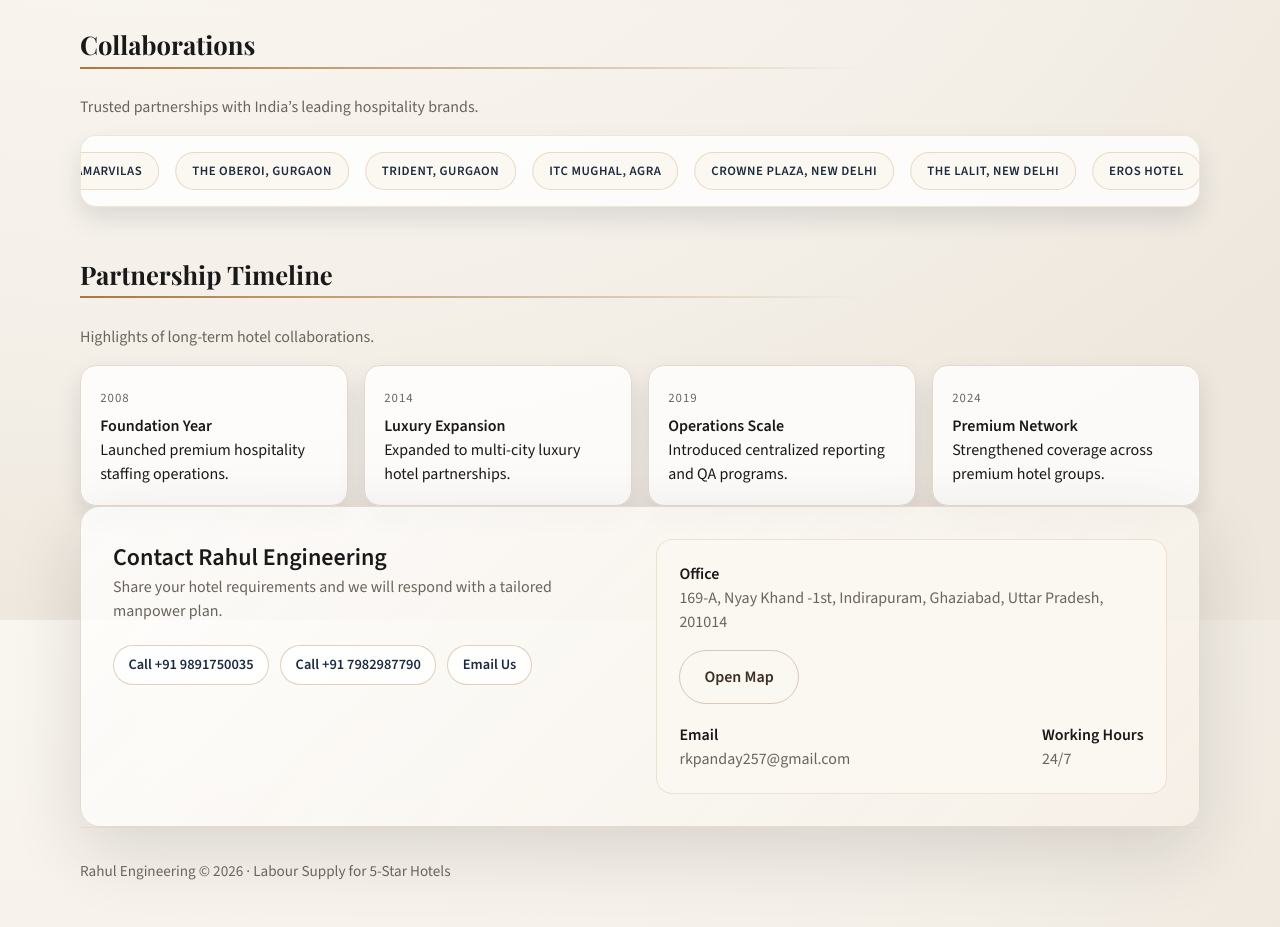
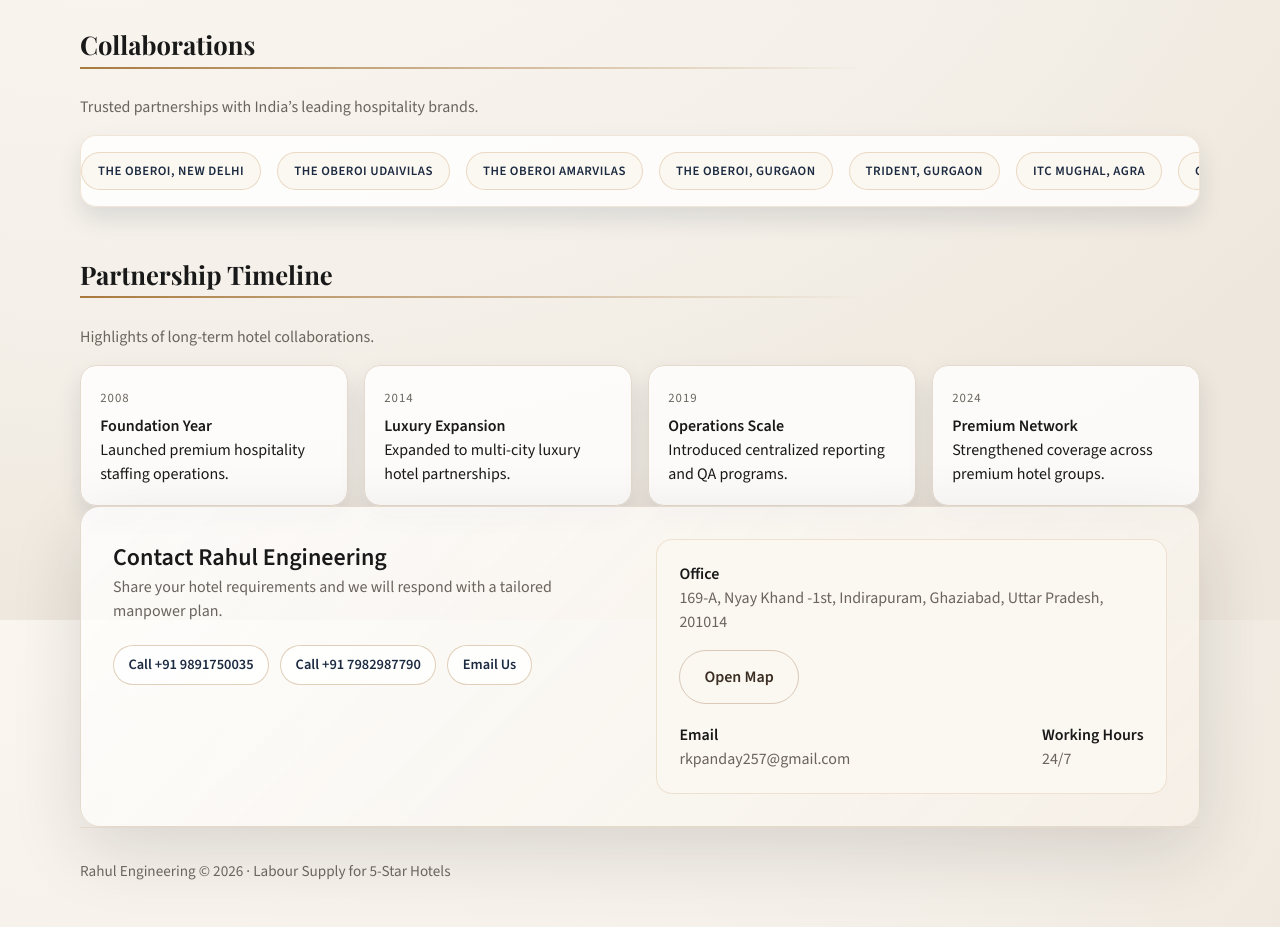
Before and after one commit to rahullpandey/rahul-engineering, a Next.js app: page / in a window 1280 px wide. Shown: the part 2580-3507 px from the top of the page. Built offline with nearby package versions, Linux system fonts and the light colour scheme; no server answers; the database is empty.

Commit message:
Make collaborations slider manually scrollable

```diff
--- a/app/globals.css
+++ b/app/globals.css
@@ -420,7 +420,6 @@ textarea {
   display: inline-flex;
   gap: 1rem;
   padding: 0 1.5rem;
-  animation: logo-scroll 28s linear infinite;
   white-space: nowrap;
 }
 
@@ -439,13 +438,19 @@ textarea {
   white-space: nowrap;
 }
 
-@keyframes logo-scroll {
-  0% {
-    transform: translateX(0);
-  }
-  100% {
-    transform: translateX(-50%);
-  }
+.logo-slider {
+  overflow-x: auto;
+  scroll-snap-type: x mandatory;
+  -webkit-overflow-scrolling: touch;
+}
+
+.logo-track {
+  animation: none;
+  width: max-content;
+}
+
+.logo-pill {
+  scroll-snap-align: start;
 }
 
 .logo-tile {
--- a/app/page.js
+++ b/app/page.js
@@ -252,17 +252,6 @@ export default async function HomePage({ searchParams }) {
                 {item.name}
               </a>
             ))}
-            {groupNames.flatMap((group) => groupedCollaborations[group]).map((item, idx) => (
-              <a
-                key={`${item.group}-${item.name}-dup-${idx}`}
-                className="logo-pill"
-                href={item.url}
-                target="_blank"
-                rel="noreferrer"
-              >
-                {item.name}
-              </a>
-            ))}
           </div>
         </div>
       </section>
```
